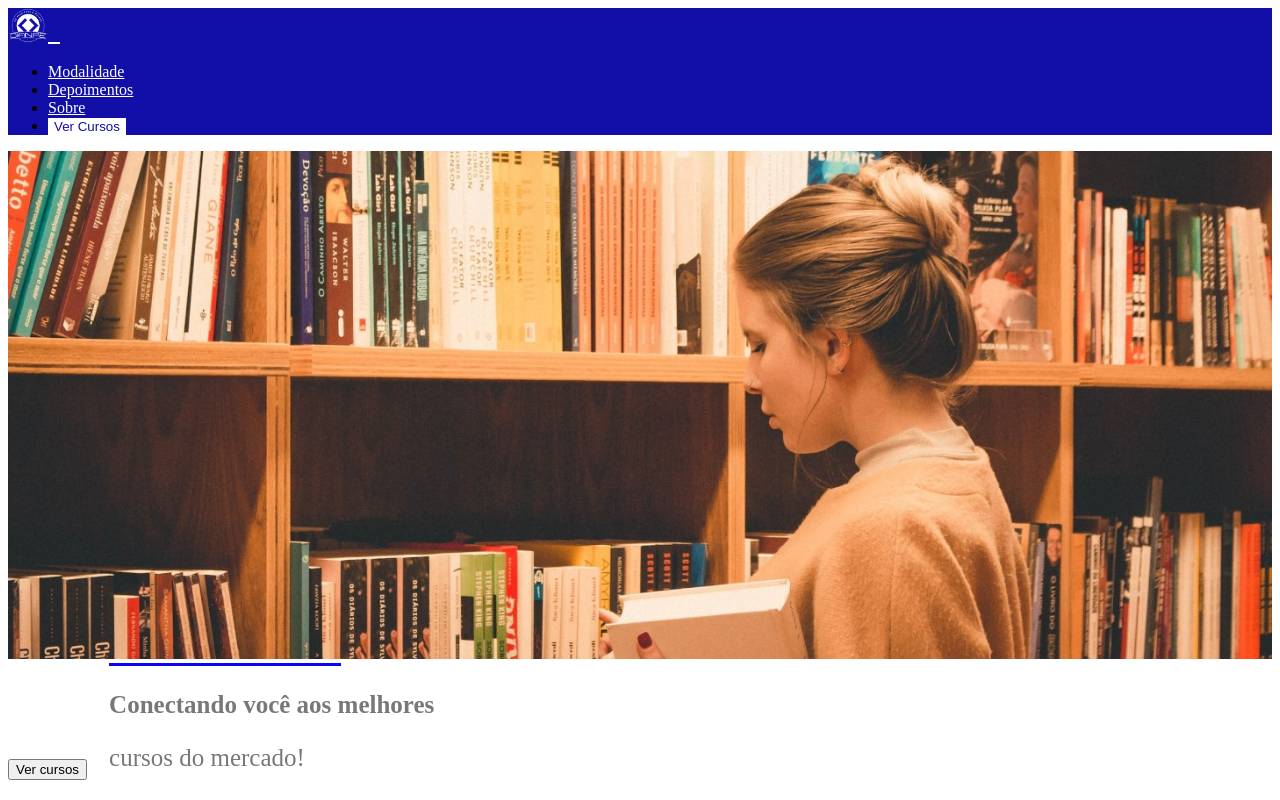
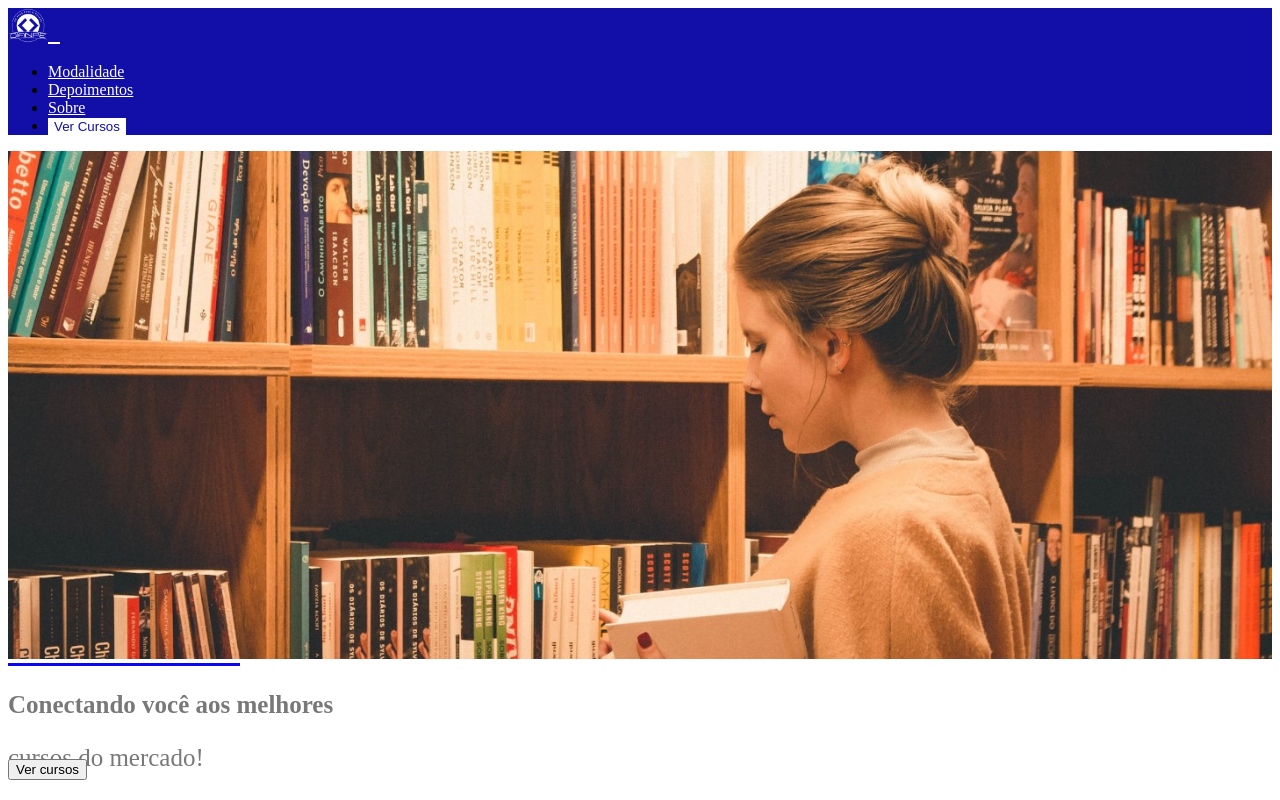
Before and after one commit to carolmatosinhos/dianpe, an Angular app: page / in a window 1280 px wide. Shown: the top 800 px of the page. Built offline with nearby package versions, Linux system fonts and the light colour scheme.

Commit message:
alinhamento no container

```diff
--- a/src/app/_layout/navbar/navbar.component.html
+++ b/src/app/_layout/navbar/navbar.component.html
@@ -1,5 +1,5 @@
 <nav class="navbar navbar-expand-lg bg-body-tertiary">
-  <div class="container-fluid">
+  <div class="container">
     <a class="navbar-brand ms-5" href="#">
       <img
         src="../../assets/logo-branca.png"
@@ -20,7 +20,7 @@
     >
       <span class="navbar-toggler-icon"></span>
     </button>
-    <div class="collapse navbar-collapse" id="navbarNavDropdown">
+    <div class="collapse navbar-collapse flex-row-reverse" id="navbarNavDropdown">
       <ul class="navbar-nav">
         <li class="nav-item">
           <a class="nav-link me-4" href="#mod">Modalidade</a>
--- a/src/app/conect/conect.component.html
+++ b/src/app/conect/conect.component.html
@@ -1,4 +1,5 @@
 <section class="conteudo">
+  <div class="container mt-5">
 <div class="linha mt-5"></div>
 <div>
   <p class="texto mt-4">Conectando você aos melhores</p>
@@ -7,4 +8,5 @@
 <div class="button-container d-flex flex-row-reverse">
   <button type="button" class="btn btn-outline-primary me-5">Ver cursos</button>
 </div>
+</div>
 </section>
--- a/src/app/conect/conect.component.scss
+++ b/src/app/conect/conect.component.scss
@@ -8,11 +8,9 @@
   height: 3px;
   width: 232px;
   background-color: #0C07F2;
-  margin-left: 8%;
 }
 
 .texto {
-  margin-left: 8%;
   font-family: 'Poppins';
   font-weight: 700;
   font-size: 25px;
@@ -20,7 +18,6 @@
 }
 
 .texto-2 {
-  margin-left: 8%;
   font-family: 'Poppins';
   font-weight: 400;
   font-size: 25px;
@@ -28,6 +25,5 @@
 }
 
 .button-container {
-  margin-right: 8%;
   margin-top: -3%;
 }
```
